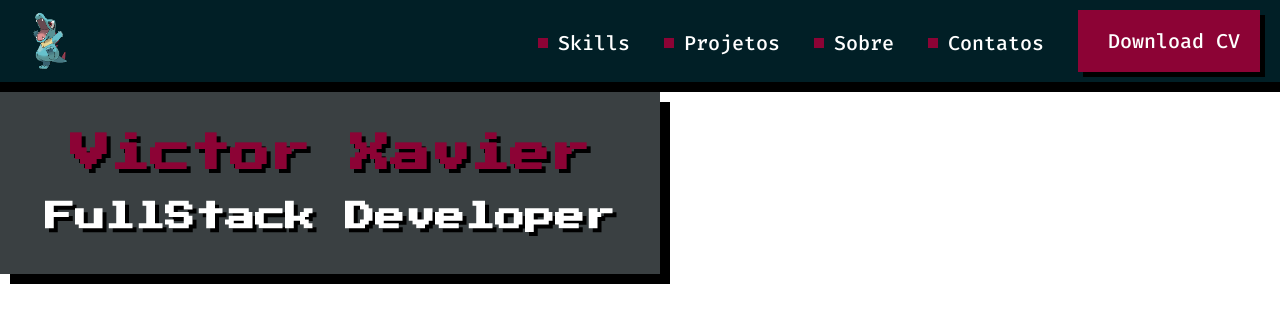
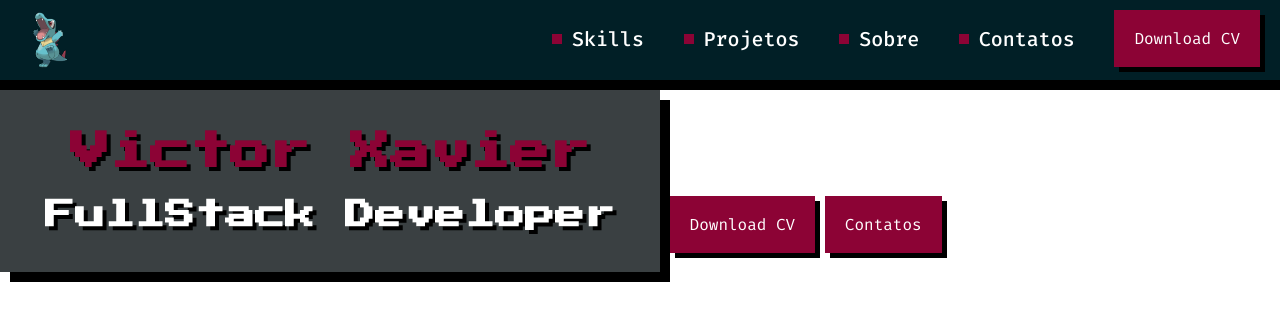
Before and after one commit to VituXavier/HTML-CSS-portifolio, a plain HTML site: page index.html in a window 1280 px wide. Drawn offline with Linux system fonts and the light colour scheme.

Commit message:
Create the components

```diff
--- /dev/null
+++ b/css/components/action.css
@@ -0,0 +1,19 @@
+.action {
+   display: inline-flex;
+   align-items: center;
+   color: #fff;
+   font-size: 1.25rem;
+   font-family: "Fira Code", Arial, Helvetica, sans-serif;
+   font-weight: 500;
+   text-decoration: none;
+
+   margin-right: 1.875rem;
+}
+
+.action::before {
+   content: "";
+   background-color: #8C0335;
+   width: 0.625rem;
+   height: 0.625rem;
+   margin-right: 0.625rem;
+}
--- a/css/components/box.css
+++ b/css/components/box.css
@@ -1,4 +1,4 @@
-#box {
+.box {
    display: inline-block;
    background-color: #3A4042;
    box-shadow: 10px 10px 0 #000;
@@ -6,6 +6,6 @@
    padding: 2.625rem 2.8125rem;
 }
 
-#box h1 {
+.box .title {
    margin-bottom: 1.74rem;
 }
--- /dev/null
+++ b/css/components/header.css
@@ -0,0 +1,11 @@
+.header {
+   display: flex;
+   justify-content: space-between ;
+   background-color: #011F26;
+   border-bottom: 10px solid black;
+   padding: 0.625rem 1.25rem;
+}
+
+.icone{
+   width: 3.75rem;
+}
--- a/css/components/subtitle.css
+++ b/css/components/subtitle.css
@@ -1,4 +1,4 @@
-h2{
+.subtitle{
    font-size: 1.875rem;
    font-family: "Press Start 2P", sans-serif;
    text-shadow: 4px 4px 0 #000;
--- a/css/components/title.css
+++ b/css/components/title.css
@@ -1,4 +1,4 @@
-h1{
+.title{
    font-family: "Press Start 2P", sans-serif;
    font-size: 2.5rem;
    color: #8C0335;
--- a/css/reset.css
+++ b/css/reset.css
@@ -1,3 +1,7 @@
+body {
+   font-family: "Fira Code", Arial, Helvetica, sans-serif;
+}
+
 body, h1, h2, h3 {
    margin: 0;
 }
--- a/css/style.css
+++ /dev/null
@@ -1,51 +0,0 @@
-header {
-   display: flex;
-   justify-content: space-between ;
-   background-color: #011F26;
-   border-bottom: 10px solid black;
-   padding: 0.625rem 1.25rem;
-}
-
-img {
-   width: 3.75rem;
-}
-
-nav{
-   text-align: right;
-}
-
-a {
-   display: inline-flex;
-   align-items: center;
-   color: #fff;
-   font-size: 1.25rem;
-   font-family: "Fira Code", Arial, Helvetica, sans-serif;
-   font-weight: 500;
-   text-decoration: none;
-
-   margin-right: 1.875rem;
-}
-
-a::before {
-   content: "";
-   background-color: #8C0335;
-   width: 0.625rem;
-   height: 0.625rem;
-   margin-right: 0.625rem;
-}
-
-.button {
-   display: inline-block;
-   background-color: #8C0335;
-   padding: 1.125rem 1.25rem;
-   box-shadow: 5px 5px 0 #000000;
-   margin-right: 0;
-   transition: transform 0.2s linear;
-}
-
-.button:hover{
-   background-color: #6e022a;
-   cursor: pointer;
-   text-decoration: underline solid #fff;
-   transform: scale(1.03);
-}
--- a/index.html
+++ b/index.html
@@ -9,29 +9,35 @@
    <link href="https://fonts.googleapis.com/css2?family=Fira+Code:wght@300..700&family=Press+Start+2P&display=swap" rel="stylesheet">
 
    <link rel="stylesheet" href="css/reset.css">
-   <link rel="stylesheet" href="css/style.css">
+   <link rel="stylesheet" href="css/components/header.css">
+   <link rel="stylesheet" href="css/components/action.css">
    <link rel="stylesheet" href="css/components/title.css">
    <link rel="stylesheet" href="css/components/subtitle.css">
    <link rel="stylesheet" href="css/components/box.css">
+   <link rel="stylesheet" href="css/components/button.css">
 
    <title>Meu Portífolio</title>
 </head>
 
 <body>
-   <header>
-      <img src="assets/img/totodile.png" alt="Meu icone de desenvolvedor">
+   <header class="header">
+      <img class="icone" src="assets/img/totodile.png" alt="Meu icone de desenvolvedor">
 
       <nav>
-         <a href="#" lang="en">Skills</a>
-         <a href="#">Projetos</a>
-         <a href="#">Sobre</a>
-         <a href="#">Contatos</a>
-         <a class="button cv" lang="en">Download CV</a>
+         <a class="action" href="#" lang="en">Skills</a>
+         <a class="action" href="#">Projetos</a>
+         <a class="action" href="#">Sobre</a>
+         <a class="action" href="#">Contatos</a>
+         <a class="button" lang="en">Download CV</a>
       </nav>
    </header>
-   <div id="box">
-      <h1>Victor Xavier</h1>
-      <h2>FullStack Developer</h2>
+   <div class="box">
+      <h1 class="title">Victor Xavier</h1>
+      <h2 class="subtitle">FullStack Developer</h2>
    </div>
+
+   <a class="button" lang="en">Download CV</a>
+   <a class="button">Contatos</a>
+
 </body>
 </html>
```
